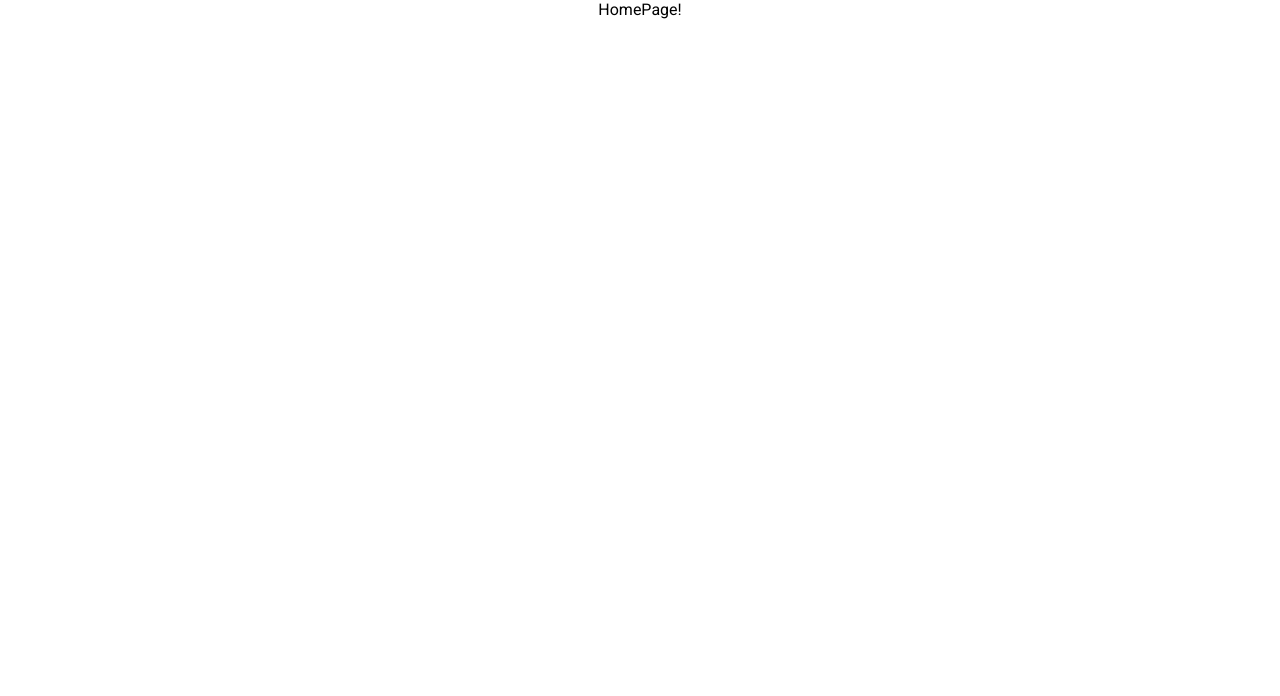
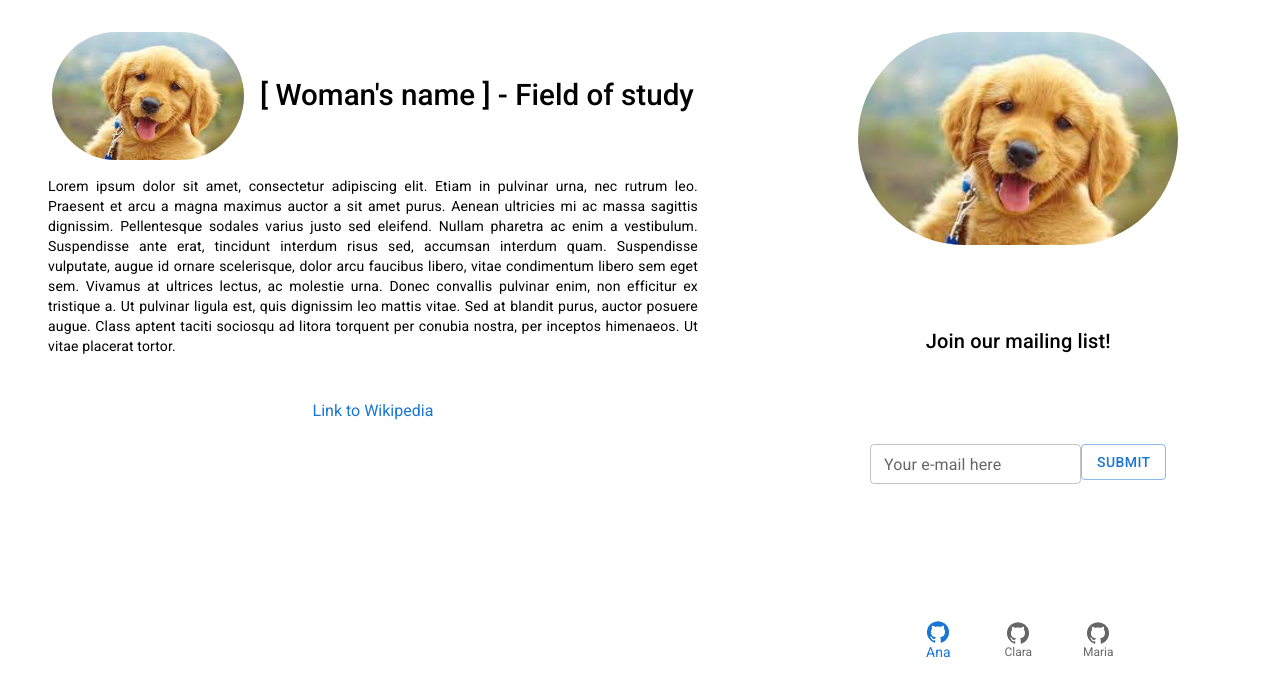
Before and after one commit to mhsouza88/starhacks, a React (Create React App) app: page / in a window 1280 px wide. Shown: the top 696 px of the page. Built offline with nearby package versions, Linux system fonts and the light colour scheme.

Commit message:
Initial design

```diff
--- a/src/components/Sidebar/Sidebar.js
+++ b/src/components/Sidebar/Sidebar.js
@@ -1,9 +1,61 @@
 import * as C from './styles'
+import * as React from 'react'
+import Puppy from '../../assets/puppy.jpeg'
+import Typography from '@mui/material/Typography'
+import TextField from '@mui/material/TextField'
+import Button from '@mui/material/Button'
+import GitHubIcon from '@mui/icons-material/GitHub'
+import BottomNavigation from '@mui/material/BottomNavigation'
+import BottomNavigationAction from '@mui/material/BottomNavigationAction'
 
 export const Sidebar = () => {
+    const [value, setValue] = React.useState(0)
     return (
         <C.Container>
-            Sidebar
+            <C.ContainerTitleAndImage>
+            <C.Avatar>
+                <img src={Puppy} alt="Logo" title="Logo"/>
+            </C.Avatar>
+            </C.ContainerTitleAndImage>
+            <C.Description>
+                <Typography
+                    variant="h6"
+                    gutterBottom
+                    component="div">
+                    Join our mailing list!
+                </Typography>
+                </C.Description>
+                <C.MailingList>
+                <form>
+                <TextField
+                    id="outlined-basic"
+                    label="Your e-mail here"
+                    variant="outlined"
+                    type="email"
+                    size="small"
+                />
+                <Button
+                    variant="outlined"
+                    type="submit">
+                    Submit
+                </Button>
+                </form>
+                </C.MailingList>
+                <C.GithubContainer>
+                <BottomNavigation
+                    showLabels
+                    value={value}
+                    onChange={(event, newValue) => {
+                        setValue(newValue)
+                    }}
+                >
+                <BottomNavigationAction label="Ana" href="https://github.com/anapsilvestrinf" target="_blank" icon={<GitHubIcon />} />
+                <BottomNavigationAction label="Clara" href="https://github.com/bloomwithtech" target="_blank" icon={<GitHubIcon />} />
+                <BottomNavigationAction label="Maria" href="https://github.com/mhsouza88/" target="_blank" icon={<GitHubIcon />} />
+            </BottomNavigation>
+            </C.GithubContainer>
         </C.Container>
     )
 }
+
+export default Sidebar
--- a/src/components/Sidebar/styles.js
+++ b/src/components/Sidebar/styles.js
@@ -5,4 +5,59 @@ export const Container = styledComponents.div `
     flex-direction: column;
     justify-content: center;
     align-items: center;
+    width: 20.62rem;
 `
+
+export const Avatar = styledComponents.div `
+    display: flex;
+    justify-content: center;
+    align-items: center;
+
+    img {
+        border-radius: 10rem;
+        width: 20rem;
+    }
+
+    @media (max-width: 450px ) {
+        img {
+            width: 8rem;
+        }
+    }
+
+`
+
+export const ContainerTitleAndImage = styledComponents.div `
+    display: flex;
+    flex-direction: row;
+    justify-content: center;
+    align-items: center;
+`
+
+export const Description = styledComponents.div `
+    display: flex;
+    flex-direction: column;
+    justify-content: center;
+    align-items: center;
+    margin-top: 5rem;
+    margin-bottom: 2rem;
+`
+
+export const MailingList = styledComponents.div `
+    margin-top: 3rem;
+    display: flex;
+    flex-direction: row;
+    justify-content: center;
+    align-items: center;
+`
+
+export const GithubContainer = styledComponents.div `
+    display: flex;
+    flex-direction: row;
+    justify-content: center;
+    align-items: center;
+    margin-top: 8rem;
+`
+
+export const IconsAtBottom = styledComponents.div `
+    width: 5rem;
+`
--- a/src/components/WomenSidebar/WomenSidebar.js
+++ b/src/components/WomenSidebar/WomenSidebar.js
@@ -1,9 +1,27 @@
 import * as C from './styles'
+import Puppy from '../../assets/puppy.jpeg'
+import Typography from '@mui/material/Typography'
+import Link from '@mui/material/Link'
 
 export const WomenSidebar = () => {
     return (
         <C.Container>
-            Sidebar 1
+            <C.ContainerTitleAndImage>
+            <C.Avatar>
+                <img src={Puppy} alt="Avatar" title="Avatar"/>
+                <C.Title>[ Woman's name ] - Field of study</C.Title>
+            </C.Avatar>
+            </C.ContainerTitleAndImage>
+            <C.Description>
+                <Typography variant="body2" gutterBottom component="div">
+                Lorem ipsum dolor sit amet, consectetur adipiscing elit. Etiam in pulvinar urna, nec rutrum leo. Praesent et arcu a magna maximus auctor a sit amet purus. Aenean ultricies mi ac massa sagittis dignissim. Pellentesque sodales varius justo sed eleifend. Nullam pharetra ac enim a vestibulum. Suspendisse ante erat, tincidunt interdum risus sed, accumsan interdum quam. Suspendisse vulputate, augue id ornare scelerisque, dolor arcu faucibus libero, vitae condimentum libero sem eget sem. Vivamus at ultrices lectus, ac molestie urna. Donec convallis pulvinar enim, non efficitur ex tristique a. Ut pulvinar ligula est, quis dignissim leo mattis vitae. Sed at blandit purus, auctor posuere augue. Class aptent taciti sociosqu ad litora torquent per conubia nostra, per inceptos himenaeos. Ut vitae placerat tortor.
+                </Typography>
+                <C.LinkToTheirPage>
+                <Link href="#" underline="none">
+                    {'Link to Wikipedia'}
+                </Link>
+                </C.LinkToTheirPage>
+           </C.Description>
         </C.Container>
     )
 }
--- a/src/components/WomenSidebar/styles.js
+++ b/src/components/WomenSidebar/styles.js
@@ -5,4 +5,53 @@ export const Container = styledComponents.div `
     flex-direction: column;
     justify-content: center;
     align-items: center;
+    width: 40.62rem;
+    margin-left: 3rem;
 `
+
+export const Avatar = styledComponents.div `
+    display: flex;
+    justify-content: center;
+    align-items: center;
+
+    img {
+        border-radius: 10rem;
+        width: 12rem;
+    }
+
+    @media (max-width: 450px ) {
+        img {
+            width: 8rem;
+        }
+    }
+
+`
+
+export const ContainerTitleAndImage = styledComponents.div `
+    display: flex;
+    flex-direction: row;
+    justify-content: center;
+    align-items: center;
+`
+
+export const Title = styledComponents.div `
+    font-size: 1.85rem;
+    font-weight: 500;
+    margin-left: 1rem;
+    line-height: 1.7rem;
+`
+
+export const Description = styledComponents.div `
+    display: flex;
+    flex-direction: column;
+    text-align: justify;
+    margin-top: 1rem;
+    margin-bottom: 2rem;
+`
+
+export const LinkToTheirPage = styledComponents.div `
+    margin-top: 2.5rem;
+    display: flex;
+    justify-content: center;
+    align-items: center;
+`
--- a/src/pages/HomePage/HomePage.js
+++ b/src/pages/HomePage/HomePage.js
@@ -1,9 +1,16 @@
 import * as C from './styles'
+import WomenSidebar from '../../components/WomenSidebar/WomenSidebar'
+import Sidebar from '../../components/Sidebar/Sidebar'
 
 export const HomePage = () => {
     return (
         <C.Container>
-            HomePage!
+            <C.WomenSidebarContainer>
+                <WomenSidebar />
+            </C.WomenSidebarContainer>
+            <C.SidebarContainer>
+                <Sidebar />
+            </C.SidebarContainer>
         </C.Container>
     )
 }
--- a/src/pages/HomePage/styles.js
+++ b/src/pages/HomePage/styles.js
@@ -2,7 +2,16 @@ import styledComponents from "styled-components"
 
 export const Container = styledComponents.div `
     display: flex;
-    flex-direction: column;
-    justify-content: center;
-    align-items: center;
+    flex-direction: row;
+    width: 100vw;
 `
+
+export const WomenSidebarContainer = styledComponents.div `
+    flex: 2;
+    margin-top: 2rem;
+`
+
+export const SidebarContainer = styledComponents.div `
+    flex: 1;
+    margin-top: 2rem;
+`
```
Also changed, not shown: src/components/Footer/Footer.js (deleted, +0 -11 lines), src/components/Footer/styles.js (deleted, +0 -8 lines), src/assets/puppy.jpeg (added), 1 other file (tests, documents, lock files or other folders).
